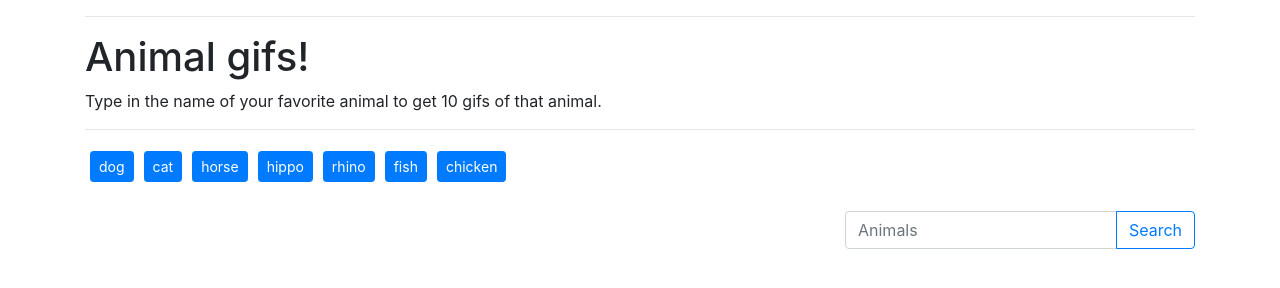
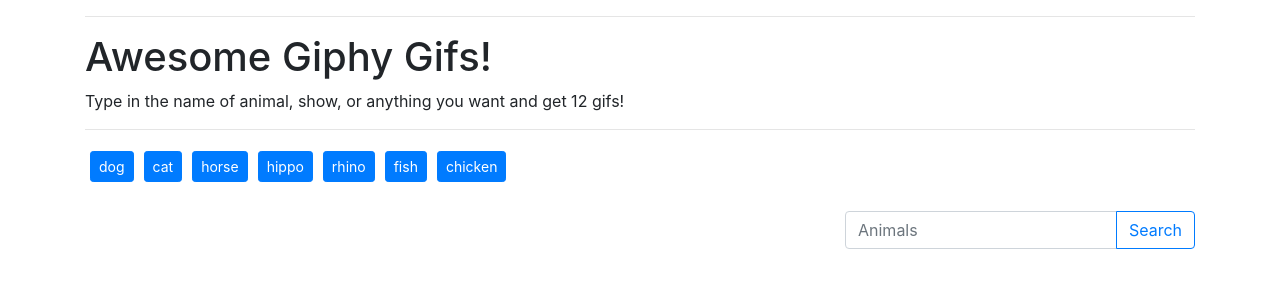
Before and after one commit to MaxReinmueller/GifTastic, a plain HTML site: page index.html in a window 1280 px wide. Drawn offline with nearby package versions, Linux system fonts and the light colour scheme.

Commit message:
made title less specific

```diff
--- a/assets/logic.js
+++ b/assets/logic.js
@@ -15,7 +15,7 @@ $(document).ready(function () {
 
     // links Giphy
     function getGiffs() {
-        var xhr = $.get("https://api.giphy.com/v1/gifs/search?q= " + userPick + "&api_key=24KQv6B23tfAoFCOnUdjAn1ZKbOjZWr2&limit=10&rating=g");
+        var xhr = $.get("https://api.giphy.com/v1/gifs/search?q= " + userPick + "&api_key=24KQv6B23tfAoFCOnUdjAn1ZKbOjZWr2&limit=12&rating=g");
         xhr.done(function (res) {
             console.log(res)
             var giffs = res.data
--- a/index.html
+++ b/index.html
@@ -16,8 +16,8 @@
     <div class="container">
         <!-- header -->
         <hr>
-        <h1>Animal gifs!</h1>
-        <p>Type in the name of your favorite animal to get 10 gifs of that animal.</p>
+        <h1>Awesome Giphy Gifs!</h1>
+        <p>Type in the name of animal, show, or anything you want and get 12 gifs!</p>
         <hr>
         <div class="topicButtons"></div>
         <br>
```
